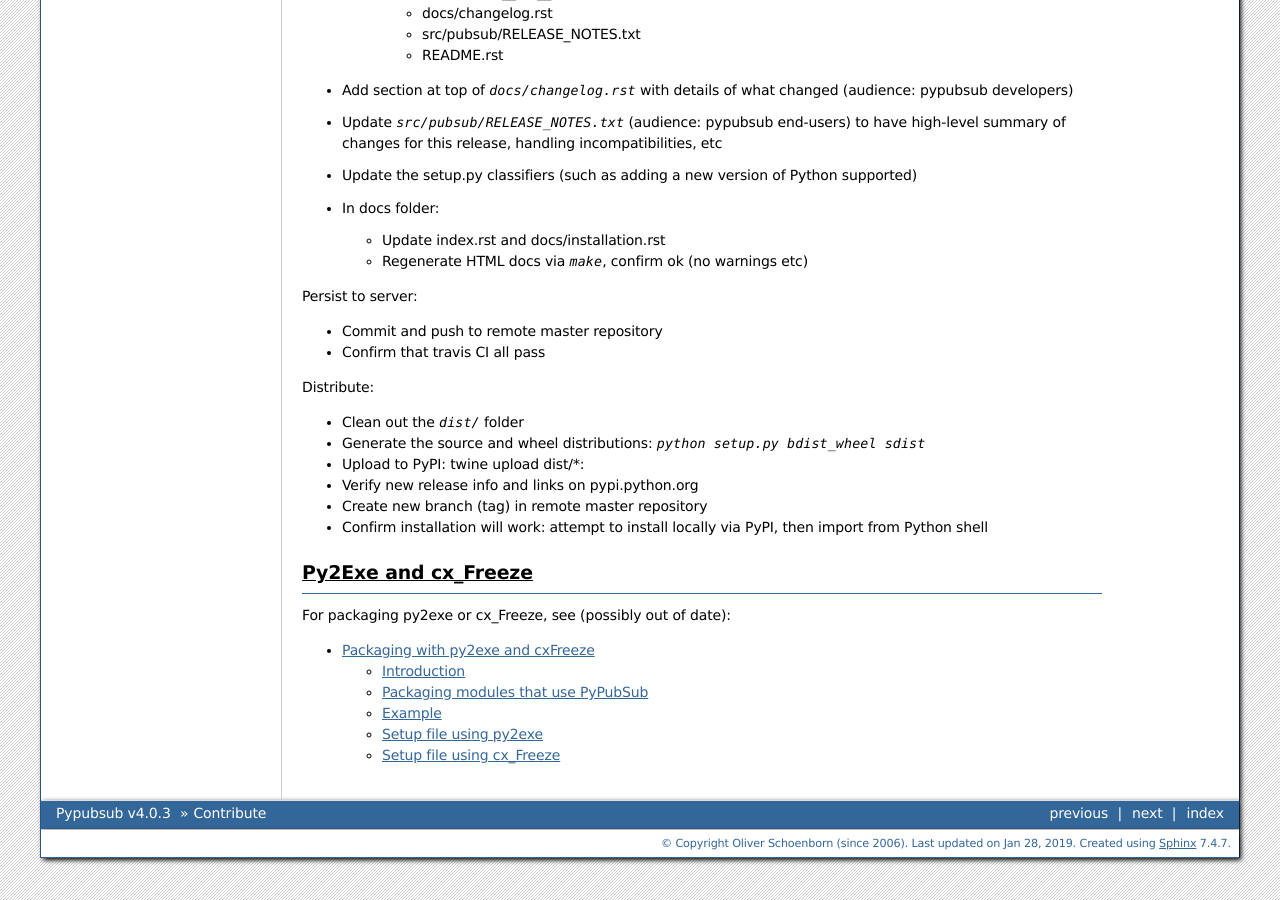
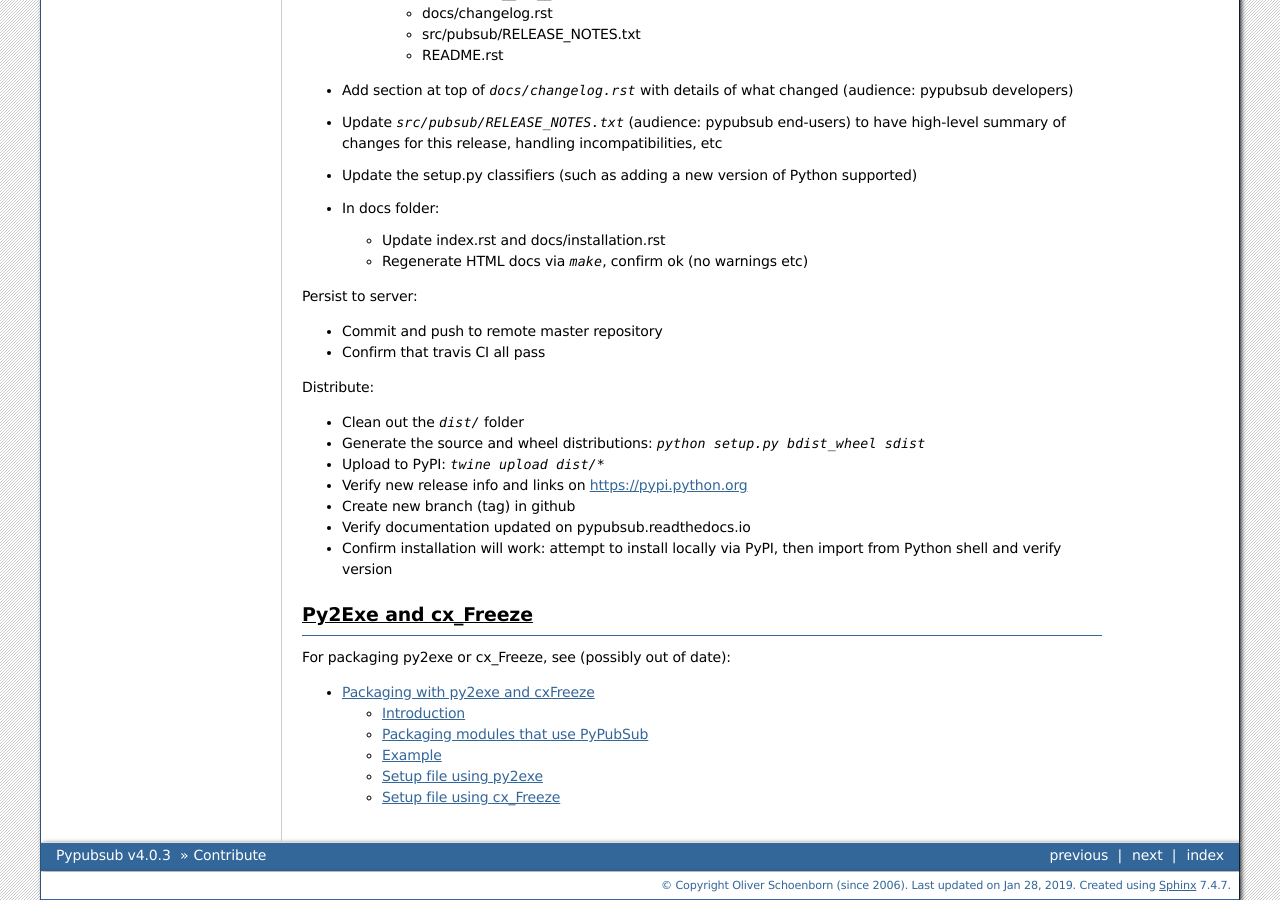
Before and after one commit to schollii/pypubsub, a Sphinx documentation site: the page built from docs/development/dev_index.rst, in a window 1280 px wide and 900 px high, scrolled down 2423 px. Built offline with Sphinx 7.4.7, drawn with Linux system fonts in a browser that asks for light colours.

Commit message:
CHG: clarify distribution steps

```diff
--- a/docs/development/dev_index.rst
+++ b/docs/development/dev_index.rst
@@ -131,11 +131,12 @@ Distribute:
 
 - Clean out the `dist/` folder
 - Generate the source and wheel distributions: `python setup.py bdist_wheel sdist`
-- Upload to PyPI: twine upload dist/\*:
-- Verify new release info and links on pypi.python.org
-- Create new branch (tag) in remote master repository
+- Upload to PyPI: `twine upload dist/\*`
+- Verify new release info and links on https://pypi.python.org
+- Create new branch (tag) in github
+- Verify documentation updated on pypubsub.readthedocs.io
 - Confirm installation will work: attempt to install locally via PyPI, then import
-  from Python shell
+  from Python shell and verify version
 
 
 Py2Exe and cx_Freeze
```
